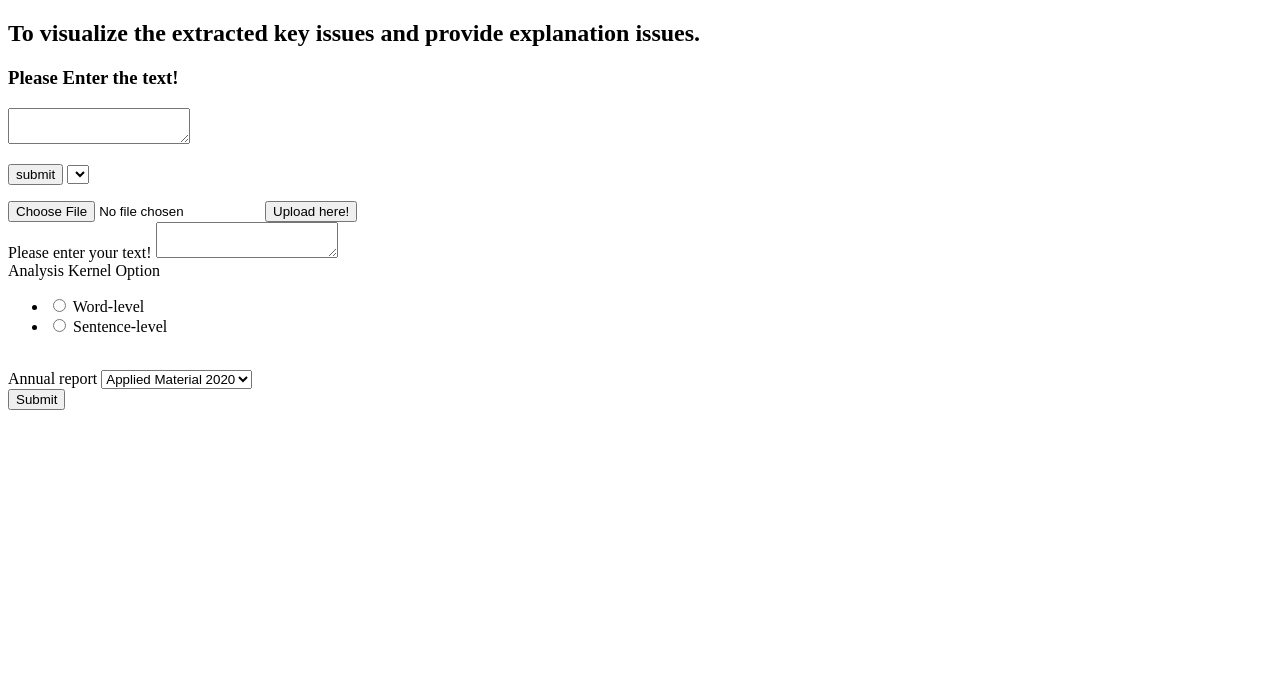
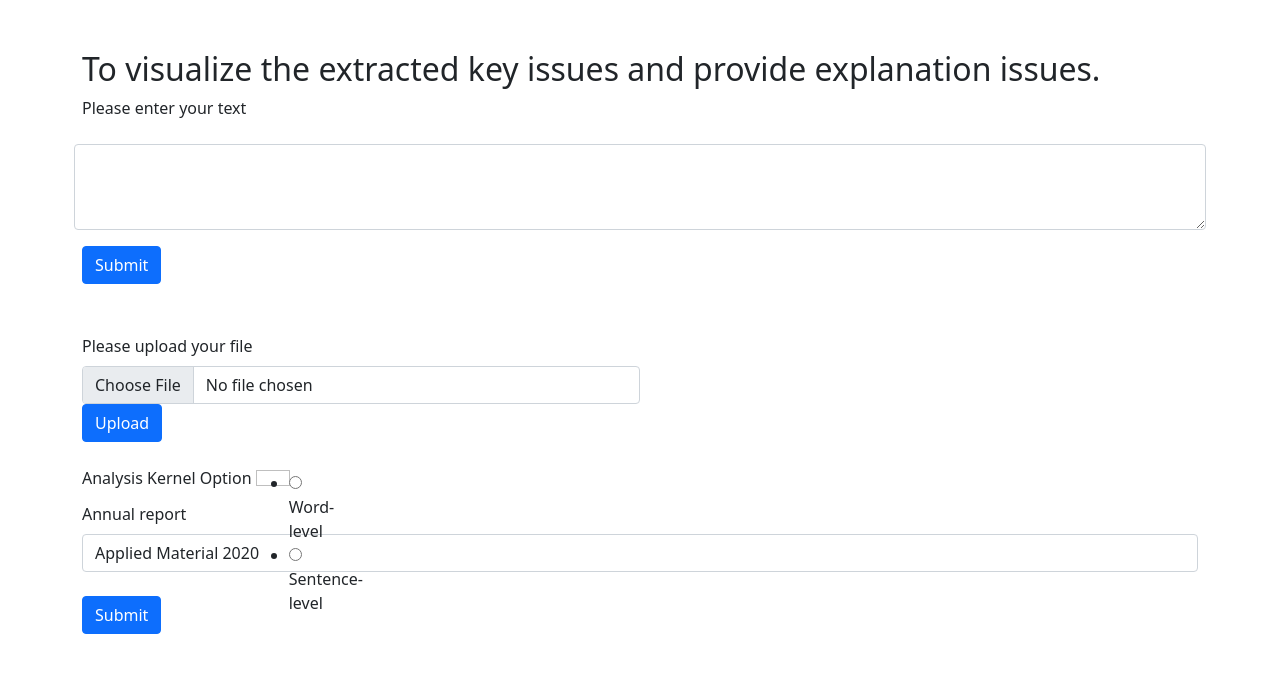
Before and after one commit to chungkaiyu/esg_visualize, a Flask app: page /form in a window 1280 px wide. Shown: the top 673 px of the page. Run offline with Flask 2, Linux system fonts and the light colour scheme; lists and menus that the app fills with data are empty; some libraries are stand-ins or nearby versions.

Commit message:
Modify From Front-end
1. 前端微調

```diff
--- /dev/null
+++ b/static/assets/base.css
@@ -0,0 +1,16 @@
+*{
+	margin: 0;
+	padding: 0;
+}
+
+h2 {
+    margin-top: 50px;
+}
+
+.file-section {
+	margin-top: 50px;
+}
+
+.file-section form {
+	display: inline;
+}
--- a/templates/form.html
+++ b/templates/form.html
@@ -5,38 +5,50 @@
     <meta charset="UTF-8">
     <meta http-equiv="X-UA-Compatible" content="IE=edge">
     <meta name="viewport" content="width=device-width, initial-scale=1.0">
+    <link href="https://cdn.jsdelivr.net/npm/bootstrap@5.1.3/dist/css/bootstrap.min.css" rel="stylesheet" integrity="sha384-1BmE4kWBq78iYhFldvKuhfTAU6auU8tT94WrHftjDbrCEXSU1oBoqyl2QvZ6jIW3" crossorigin="anonymous">
+    <link rel="stylesheet" href="{{ url_for('static',     filename='assets/base.css') }}">
     <title>ESG_Step3</title>
 
 
     <!-- TinyMCE v4.7.6 -->
-    <script src="https://cdn.tiny.cloud/1/ta2u6gairrvj6sfnbb3lijsbizq1y08921b0o70omfllzaws/tinymce/5/tinymce.min.js" referrerpolicy="origin"></script>
+    <!-- <script src="https://cdn.tiny.cloud/1/ta2u6gairrvj6sfnbb3lijsbizq1y08921b0o70omfllzaws/tinymce/5/tinymce.min.js" referrerpolicy="origin"></script> -->
 
 </head>
 
 <body>
+    <div class="container">
+        <div class="text-section">
             <h2>To visualize the extracted key issues and provide explanation issues.</h2>
-    <form action="/submit" method="post">
-        <h3>Please Enter the text!</h3>
-        <!-- <p><input type="text" name="text" /></p> -->
-        <textarea id="text" name="text"></textarea>
-        <p><input type="submit" value="submit" />
-        <select name= colours method="GET" action="/">
-            {% for colour in colours %}
-            <option value= "{{colour}}" SELECTED>{{colour}}</option>"
-            {% endfor %}
-        </select></p>
+
+            <form action="/submit" method="post" class="row g-3 needs-validation">
+                <label for="exampleFormControlTextarea1" class="form-label">Please enter your text</label>
+                <textarea id="text" name="text" class="form-control" rows="3"></textarea>
+
+                <div class="col-12">
+                    <button class="btn btn-primary" type="submit">Submit</button>
+                </div>
             </form>
+        </div>
 
+        <div class="file-section">
             <form action="/submit" method="post" enctype="multipart/form-data">
-        <input type="file" name="in_usr_doc">
-        <input type="submit" value="Upload here!">
+                <!-- <input type="file" name="in_usr_doc"> -->
+
+                <div class="col-6">
+                    <label for="formFile" class="form-label">Please upload your file</label>
+                    <input class="form-control " type="file" id="formFile" name="in_usr_doc">
+                </div>
+                <div class="col-12">
+                    <button class="btn btn-primary" type="submit">Upload</button>
+                </div>
             </form>
+        </div>
 
         <form action="" method="post" >
             {{form.hidden_tag()}}
 
-        {{form.text.label(class='form-label')}}
-        {{form.text(class='form-control')}}
+            <!-- {{form.text.label(class='form-label')}}
+            {{form.text(class='form-control')}} -->
             <br>
             {{form.analytics.label(class='form-label')}}
             {{form.analytics(class='form-check-input form-check-inline')}}
@@ -47,16 +59,12 @@
             {{form.submit(class='btn btn-primary')}}
         </form>
 
-    <script>
-        tinymce.init({
-            selector: '#text',
-            plugins: 'a11ychecker advcode casechange export formatpainter linkchecker autolink lists checklist media mediaembed pageembed permanentpen powerpaste table advtable tinycomments tinymcespellchecker',
-            toolbar: 'a11ycheck addcomment showcomments casechange checklist code export formatpainter pageembed permanentpen table',
-            toolbar_mode: 'floating',
-            tinycomments_mode: 'embedded',
-            tinycomments_author: 'Author name',
-        });
-    </script>
+    </div>
+
 </body>
 
+<script src="https://cdn.jsdelivr.net/npm/bootstrap@5.1.3/dist/js/bootstrap.bundle.min.js" integrity="sha384-ka7Sk0Gln4gmtz2MlQnikT1wXgYsOg+OMhuP+IlRH9sENBO0LRn5q+8nbTov4+1p" crossorigin="anonymous"></script>
+<script src="https://cdn.jsdelivr.net/npm/@popperjs/core@2.10.2/dist/umd/popper.min.js" integrity="sha384-7+zCNj/IqJ95wo16oMtfsKbZ9ccEh31eOz1HGyDuCQ6wgnyJNSYdrPa03rtR1zdB" crossorigin="anonymous"></script>
+<script src="https://cdn.jsdelivr.net/npm/bootstrap@5.1.3/dist/js/bootstrap.min.js" integrity="sha384-QJHtvGhmr9XOIpI6YVutG+2QOK9T+ZnN4kzFN1RtK3zEFEIsxhlmWl5/YESvpZ13" crossorigin="anonymous"></script>
+
 </html>
```
Also changed, not shown: templates/tinymce.html (+8 -8 lines). Lines whose indentation alone changed are shown as unchanged.
